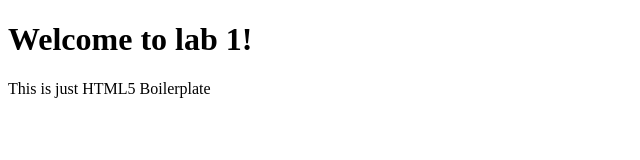
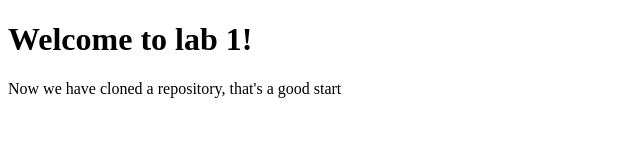
Before and after one commit to NikolaMC/Lab1-VS, a plain HTML site: page index.html in a window 1280 px wide. Shown: the whole page, without its empty margins (0-640 px from the left). Drawn offline with Linux system fonts and the light colour scheme.

Commit message:
Updated content in index.html

```diff
--- a/index.html
+++ b/index.html
@@ -9,6 +9,6 @@
 
     <body>
         <h1>Welcome to lab 1!</h1>
-        <p>This is just HTML5 Boilerplate</p>
+        <p>Now we have cloned a repository, that's a good start</p>
     </body>
 </html>
```
